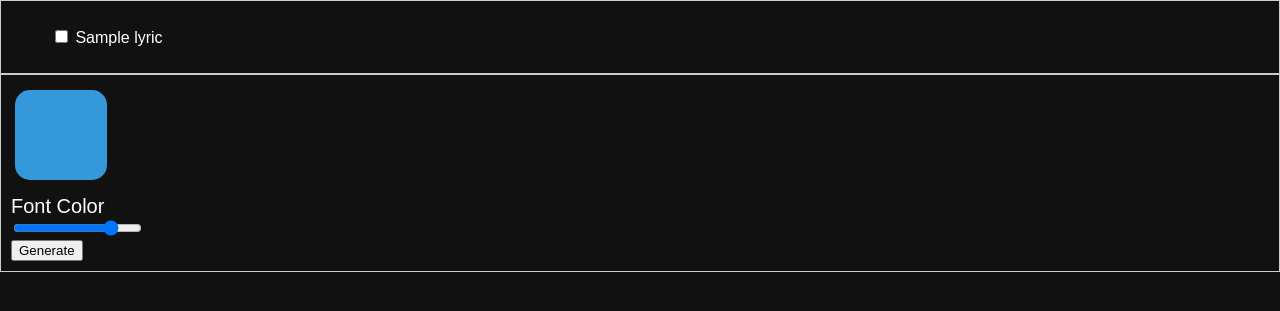
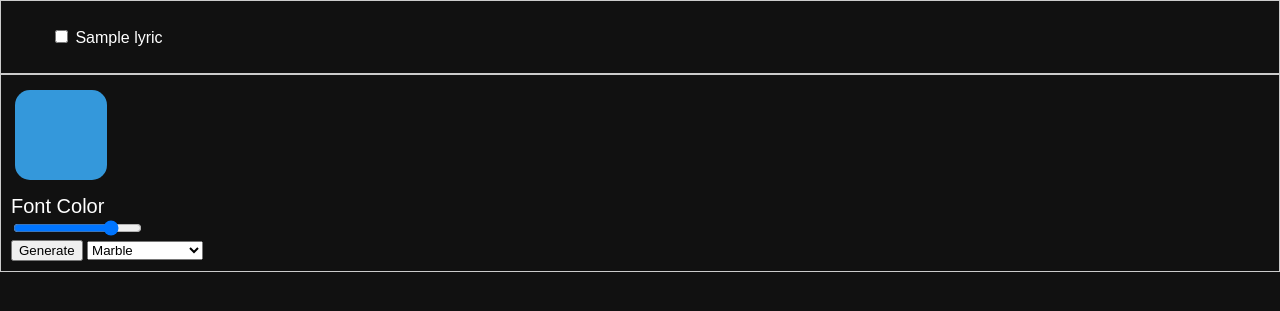
Before and after one commit to ingensargens/CS50-Final-Project, a Flask app: template templates/lyrics.html in a window 1280 px wide. Shown: the part 46-357 px from the top of the page. Run offline with Flask 3, Linux system fonts and the light colour scheme; the template is opened without the code that fills it: most values are stand-ins (such as "Sample title", 1, 10 or a date in 2020); parts of the project's set-up code (start-up, migrations or seed data) failed here and were passed over.

Commit message:
working image dropdown menu

```diff
--- a/app.py
+++ b/app.py
@@ -7,7 +7,7 @@ import os
 from lyricsgenius import Genius
 import helpers
 from helpers import setup, draw_text_on_image
-
+# to run you must pip install spotipy, flask, flask-session, subprocess, lyricsgenius, and pillow
 #run setup cmds
 setup()
 
@@ -58,16 +58,19 @@ def lyrics():
         return render_template('lyrics.html', lyrics=songLyrics)
 
 
-@app.route('/selected_lyrics', methods=['POST'])
+@app.route('/selected_lyrics', methods=['POST', 'GET'])
 def selected_lyrics():
-    selected_lyrics = request.form.getlist('selected_lyrics')
-    color = request.form.get('colorPicker')
-    fntSize = int(request.form.get('fontSize'))
-    draw_text_on_image(selected_lyrics, color=color, size=fntSize)
-    if len(selected_lyrics) <= 6:
-        return render_template('lyricsSelected.html', selected_lyrics=selected_lyrics)
-    else:
-        return "You can only select up to 6 lyrics. Please go back and select fewer lyrics."
+    if request.method == "POST":
+        selected_lyrics = request.form.getlist('selected_lyrics')
+        color = request.form.get('colorPicker')
+        fntSize = int(request.form.get('fontSize'))
+        name = request.form.get('bg')
+        print(name)
+        draw_text_on_image(selected_lyrics, color=color, size=fntSize, name=name)
+        if len(selected_lyrics) <= 6:
+            return render_template('lyricsSelected.html', selected_lyrics=selected_lyrics)
+        else:
+            return "You can only select up to 6 lyrics. Please go back and select fewer lyrics."
 
 @app.route('/recommend', methods=['GET'])#,'POST'])
 def recommend():
@@ -91,19 +94,3 @@ def recommend():
 
 if __name__ == '__main__':
     app.run(debug=True, port=5010)
-
-
-
-# 4 weeks
-# results1 = sp.current_user_top_tracks(time_range='short_term', limit=5)
-# for item in results1['items']:
-#     print(item['name'])
-# 6 months
-# results2 = sp.current_user_top_tracks(time_range='medium_term', limit=5)
-# for item in results2['items']:
-#     print(item['name'])
-# all time
-# results3 = sp.current_user_top_tracks(time_range='long_term', limit=5)
-# for item in results3['items']:
-#     print(item['name'])
-# print('\n')
--- a/helpers.py
+++ b/helpers.py
@@ -13,10 +13,10 @@ def setup():
                 key, value = line[len("export "):].split("=", 1)
                 os.environ[key] = value
 
-def draw_text_on_image(list: list[str], color: str, size: int):
+def draw_text_on_image(list: list[str], color: str, size: int, name: str):
     #accepts list of strings and turns it into str separated by \n
     text = list_to_str(list=list)
-    image = Image.open("templates/bgs/marble.jpg")
+    image = Image.open(f"templates/bgs/{name}.jpg")
 
     color = ImageColor.getrgb(color)
 
--- a/templates/lyrics.html
+++ b/templates/lyrics.html
@@ -17,7 +17,20 @@
             <label for="colorPicker">Font Color</label><br>
             <input type="range" id="fontSize" name="fontSize" min="0" max="25" value="20"><br>
             <input type="submit" value="Generate">
+
+            <select name="bg" id="bg">
+                <option value="clouds">Clouds</option>
+                <option value="cloudsBlue">Clouds (Blue)</option>
+                <option value="foggyRoad">Foggy Road</option>
+                <option value="marble" selected="selected">Marble</option>
+                <option value="paperCream">Paper (Cream)</option>
+                <option value="paperOld">Paper (Old) </option>
+                <option value="paperWhite">Paper (White 1) </option>
+                <option value="paperWhite2">Paper (White 2) </option>
+                <option value="stars"> Stars </option>
+            </select>
         </div>
+
 
 
     </div>
```
Also changed, not shown: static/output_image.jpg, static/stars.jpg (added).
